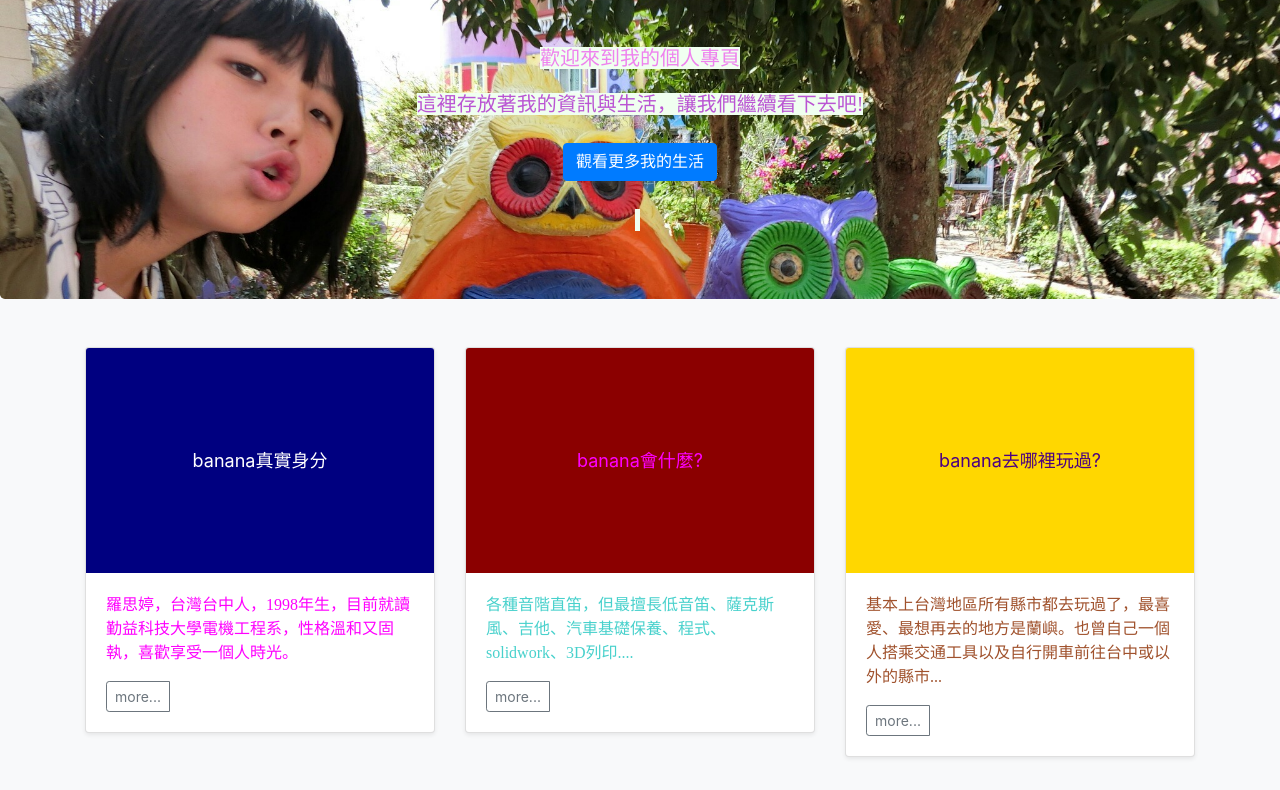
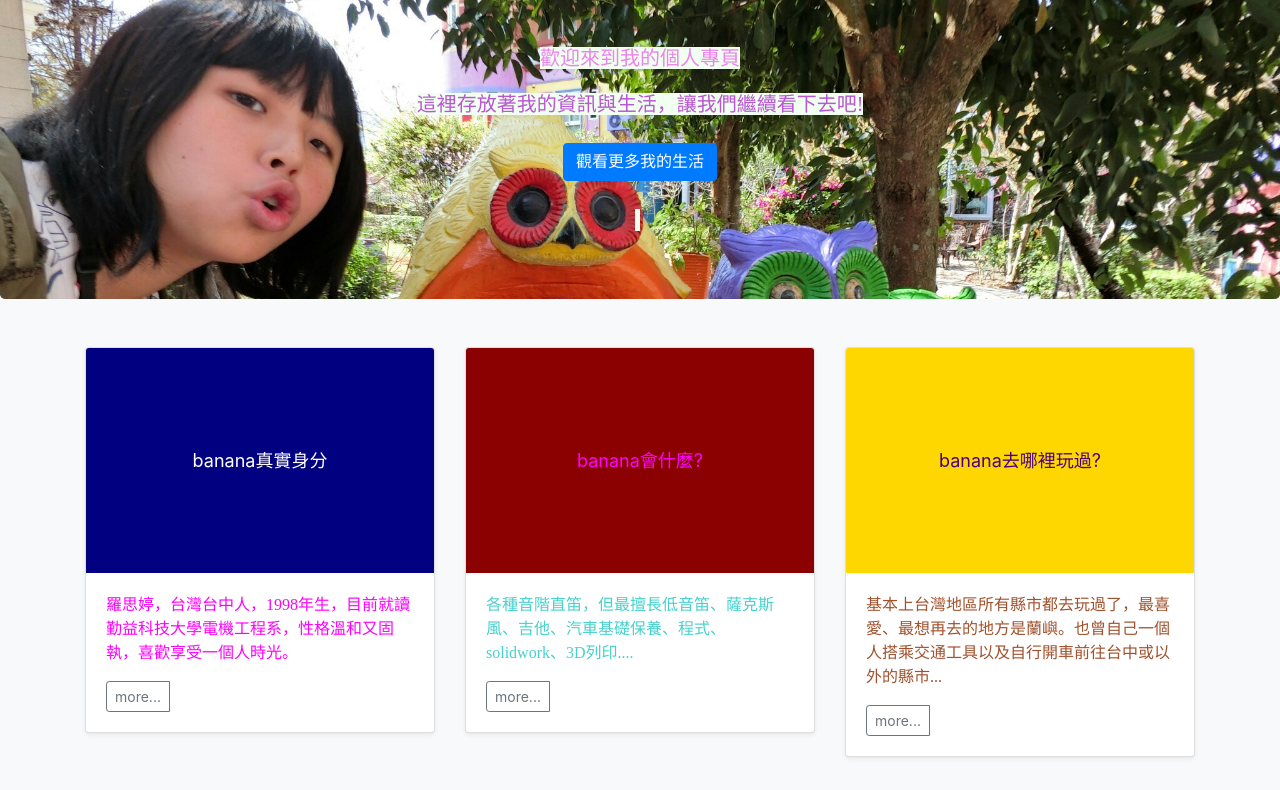
Before and after one commit to judyroyya/judyroyya.github.io, a plain HTML site: page practice/banana.html in a window 1280 px wide. Shown: the part 215-1005 px from the top of the page. Drawn offline with Linux system fonts and the light colour scheme.

Commit message:
Update banana.html

```diff
--- a/practice/banana.html
+++ b/practice/banana.html
@@ -24,7 +24,7 @@
         .jumbotron {
            margin-bottom: 0px;
            background-image:  url('images/new.jpg');
-           background-position-y: -80px;
+           background-position-y: -50px;
            background-position-x: center;
            background-repeat: no-repeat;
            background-size:cover;
```
